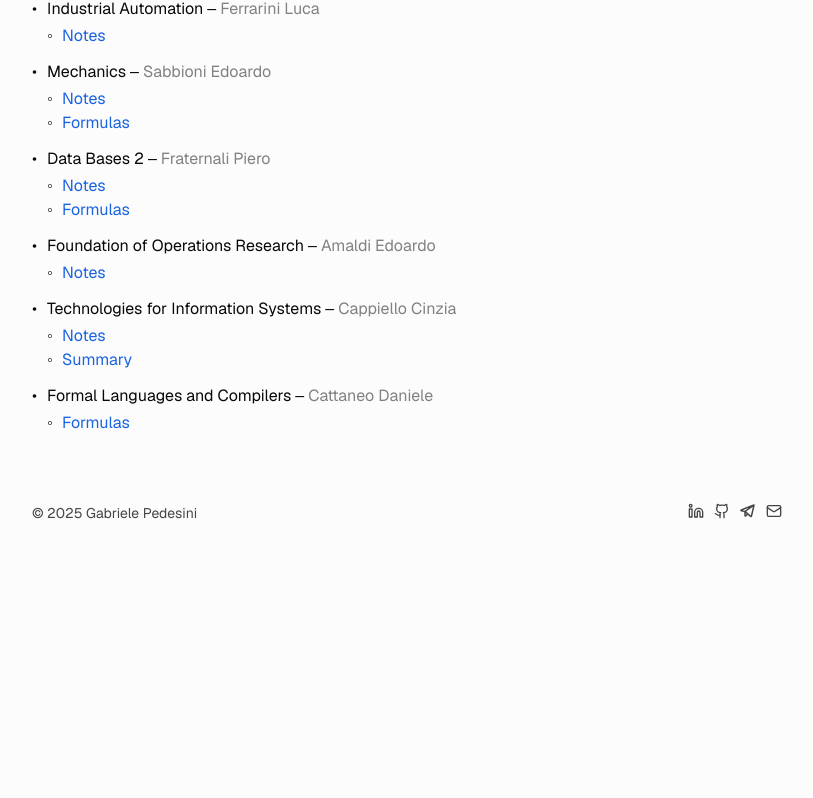
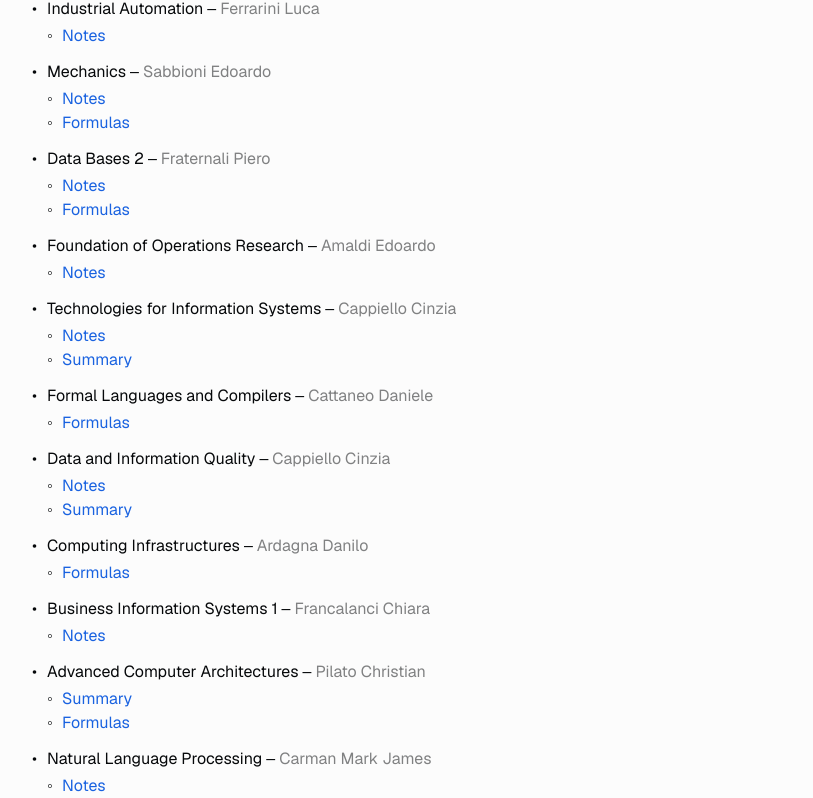
Before and after one commit to gabrielepedesini/portfolio, a Next.js app: page /notes in a window 1280 px wide. Shown: the part 1999-2797 px from the top of the page, without its empty margins (233-1046 px from the left). Before the commit the page ends 2552 px from the top, so only its background shows below. Built offline with nearby package versions, Linux system fonts and the light colour scheme.

Commit message:
Added new courses

```diff
--- a/components/ProjectsContent.tsx
+++ b/components/ProjectsContent.tsx
@@ -2,6 +2,7 @@
 
 import { useState, useMemo } from 'react';
 import Description from "@/components/Description";
+import { sort } from 'd3';
 
 interface Project {
 	id: string;
@@ -65,6 +66,7 @@ export default function ProjectsContent({ dict }: ProjectsContentProps) {
 
 	const yearOptions = useMemo(() => {
 		const years = [...new Set(projects.map(project => project.year))];
+		years.sort((a, b) => parseInt(b) - parseInt(a));
 		return years.map(year => ({ value: year, label: year }));
 	}, [projects]);
 
--- a/locales/en.json
+++ b/locales/en.json
@@ -449,6 +449,92 @@
 					"level": "MSc",
 					"year": "1",
 					"subject": "Computer Science"
+				},
+				{
+					"title": "Data and Information Quality",
+					"teacher": "Cappiello Cinzia",
+					"resources": [
+						{
+						"type": "Notes",
+						"link": "https://drive.google.com/file/d/1kBC2245sfrnzNNX7Y1aYuuZDqm23pcu8/view?usp=sharing"
+						},
+						{
+						"type": "Summary",
+						"link": "https://drive.google.com/file/d/1uJlGb0aGxofvRTEfxwphS1G0C5wWF36c/view?usp=sharing"
+						}
+					],
+					"level": "MSc",
+					"year": "1",
+					"subject": "Computer Science"
+				},
+				{
+					"title": "Computing Infrastructures",
+					"teacher": "Ardagna Danilo",
+					"resources": [
+						{
+						"type": "Formulas",
+						"link": "https://drive.google.com/file/d/1X0udR_8XzQQa0rOOnLQv0pyW7BumtZ-7/view?usp=sharing"
+						}
+					],
+					"level": "MSc",
+					"year": "1",
+					"subject": "Computer Science"
+				},
+				{
+					"title": "Business Information Systems 1",
+					"teacher": "Francalanci Chiara",
+					"resources": [
+						{
+						"type": "Notes",
+						"link": "https://drive.google.com/file/d/1cZLg2AJmHqFeR2dJbn0mY3DKtO8pQSh8/view?usp=sharing"
+						}
+					],
+					"level": "MSc",
+					"year": "1",
+					"subject": "Computer Science"
+				},
+				{
+					"title": "Advanced Computer Architectures",
+					"teacher": "Pilato Christian",
+					"resources": [
+						{
+						"type": "Summary",
+						"link": "https://drive.google.com/file/d/1BU3Vn20bcx27smdaDu65VdEYVa-3hYTd/view?usp=sharing"
+						},
+						{
+						"type": "Formulas",
+						"link": "https://drive.google.com/file/d/1wTCTC7Vds32aecrNEe0c-3oN8Yjcbb9a/view?usp=sharing"
+						}
+					],
+					"level": "MSc",
+					"year": "1",
+					"subject": "Computer Science"
+				},
+				{
+					"title": "Natural Language Processing",
+					"teacher": "Carman Mark James",
+					"resources": [
+						{
+						"type": "Notes",
+						"link": "https://drive.google.com/file/d/1h8OAoWr6PtGuIYbgMXgw0K5x0msxt9kh/view?usp=sharing"
+						}
+					],
+					"level": "MSc",
+					"year": "1",
+					"subject": "Computer Science"
+				},
+				{
+					"title": "Computer Security",
+					"teacher": "Carminati Michele",
+					"resources": [
+						{
+						"type": "Notes",
+						"link": "https://drive.google.com/file/d/1u_QYfPh53Fk8dDQTB92cp43QhoDhghA9/view?usp=sharing"
+						}
+					],
+					"level": "MSc",
+					"year": "1",
+					"subject": "Computer Science"
 				}
 			]
 		},
@@ -537,44 +623,9 @@
 						"Multigame support on one server",
 						"Client disconnection and reconnection management"
 					],
-					"technologies": [
-						"Java",
-						"JavaFX",
-						"CSS"
-					],
+					"technologies": ["Java", "JavaFX", "CSS"],
 					"link": null,
 					"github": "https://github.com/gabrielepedesini/galaxy-trucker",
-					"img": true
-				},
-				{
-					"id": "paste2quiz",
-					"title": "Paste2Quiz",
-					"shortdesc": "a platform that transforms multiple-choice quizzes into interactive tests for students",
-					"date": "March, 2026",
-					"year": "2026",
-					"category": ["Web Development"],
-					"desc": [
-						"The tool allows users to paste quiz questions, typically multiple choice, following a structured syntax provided by the platform.",
-						"Once the data is entered, the system generates a dynamic interactive quiz that allows you to answer questions directly within the interface.",
-						"At the end of the quiz, the user can confirm or end the session to view results, including correct answers, mistakes, and performance statistics.",
-						"The platform also includes a syntax guide and a dedicated prompt for LLM models, which allows you to automatically generate quiz content starting from sources provided by the user."
-					],
-					"goals": [
-						"The goal of the project is to simplify the creation and management of quizzes for students, making study and self-assessment more efficient."
-					],
-					"functions": [
-						"Custom input handling",
-						"Responsive design",
-						"Light/Dark mode"
-					],
-					"technologies": [
-						"Next.js",
-						"React.js",
-						"TypeScript",
-						"CSS"
-					],
-					"link": "https://paste2quiz.vercel.app",
-					"github": "https://github.com/gabrielepedesini/paste2quiz",
 					"img": true
 				},
 				{
@@ -585,13 +636,13 @@
 					"year": "2025",
 					"category": ["Web Development"],
 					"desc": [
-						"Once you enter the details of the exams you need to take, the tool calculates the most optimal combinations for scheduling them.",
-						"The algorithm calculates a score for each combination by evaluating several key aspects, including the time span between the first and last exam, the balance of intervals between adjacent exams, and the presence of multiple exams on the same date.",
+						"The tool allows you to enter the details of the exams you need to take and calculates the most optimal combinations for scheduling them.",
+						"The algorithm evaluates the score of each combination based on various factors, including the time span between the first and last exam, the balance between adjacent exams, and the occurrence of multiple exams on the same date.",
 						"Based on this calculation, it suggests the best combinations, ranked from best to worst.",
-						"The project is still in beta, and I plan to add new features: a tutorial section and the ability to export the selected combination to a calendar provider..."
+						"The project is still in beta, and I plan to add new features, such as a tutorial section, an option to edit exam details, and the ability to export the selected schedule to a calendar provider..."
 					],
 					"goals": [
-						"The goal was to create a tool capable of making it easier for any student to organize their university exam session."
+						"The goal was to create a tool that helps university students efficiently organize their exam sessions."
 					],
 					"functions": [
 						"Optimization algorithm",
@@ -599,13 +650,8 @@
 						"Responsive design",
 						"Light/Dark mode"
 					],
-					"technologies": [
-						"Next.js",
-						"React.js",
-						"TypeScript",
-						"CSS"
-					],
-					"link": "https://planmyexams.vercel.app",
+					"technologies": ["HTML", "CSS", "JavaScript"],
+					"link": "https://planmyexams.gabrielepedesini.com",
 					"github": "https://github.com/gabrielepedesini/planmyexams",
 					"img": true
 				},
@@ -714,8 +760,8 @@
 					"id": "programmasocrate",
 					"title": "Programma Socrate",
 					"shortdesc": "a website developed for an industrial consulting company",
-					"date": "December, 2025",
-					"year": "2025",
+					"date": "January, 2026",
+					"year": "2026",
 					"category": ["Web Development", "Web Design"],
 					"desc": [
 						"Programma Socrate is a showcase website developed for a company operating in the industrial consulting sector.",
--- a/locales/it.json
+++ b/locales/it.json
@@ -452,6 +452,92 @@
 					"level": "Magistrale",
 					"year": "1",
 					"subject": "Informatica"
+				},
+				{
+					"title": "Data and Information Quality",
+					"teacher": "Cappiello Cinzia",
+					"resources": [
+						{
+							"type": "Appunti",
+							"link": "https://drive.google.com/file/d/1kBC2245sfrnzNNX7Y1aYuuZDqm23pcu8/view?usp=sharing"
+						},
+						{
+							"type": "Riassunto",
+							"link": "https://drive.google.com/file/d/1uJlGb0aGxofvRTEfxwphS1G0C5wWF36c/view?usp=sharing"
+						}
+					],
+					"level": "Magistrale",
+					"year": "1",
+					"subject": "Informatica"
+				},
+				{
+					"title": "Computing Infrastructures",
+					"teacher": "Ardagna Danilo",
+					"resources": [
+						{
+						"type": "Formulario",
+						"link": "https://drive.google.com/file/d/1X0udR_8XzQQa0rOOnLQv0pyW7BumtZ-7/view?usp=sharing"
+						}
+					],
+					"level": "Magistrale",
+					"year": "1",
+					"subject": "Informatica"
+				},
+				{
+					"title": "Business Information Systems 1",
+					"teacher": "Francalanci Chiara",
+					"resources": [
+						{
+						"type": "Appunti",
+						"link": "https://drive.google.com/file/d/1cZLg2AJmHqFeR2dJbn0mY3DKtO8pQSh8/view?usp=sharing"
+						}
+					],
+					"level": "Magistrale",
+					"year": "1",
+					"subject": "Informatica"
+				},
+				{
+					"title": "Advanced Computer Architectures",
+					"teacher": "Pilato Christian",
+					"resources": [
+						{
+						"type": "Riassunto",
+						"link": "https://drive.google.com/file/d/1BU3Vn20bcx27smdaDu65VdEYVa-3hYTd/view?usp=sharing"
+						},
+						{
+						"type": "Formulario",
+						"link": "https://drive.google.com/file/d/1wTCTC7Vds32aecrNEe0c-3oN8Yjcbb9a/view?usp=sharing"
+						}
+					],
+					"level": "Magistrale",
+					"year": "1",
+					"subject": "Informatica"
+				},
+				{
+					"title": "Natural Language Processing",
+					"teacher": "Carman Mark James",
+					"resources": [
+						{
+						"type": "Appunti",
+						"link": "https://drive.google.com/file/d/1h8OAoWr6PtGuIYbgMXgw0K5x0msxt9kh/view?usp=sharing"
+						}
+					],
+					"level": "Magistrale",
+					"year": "1",
+					"subject": "Informatica"
+				},
+				{
+					"title": "Computer Security",
+					"teacher": "Carminati Michele",
+					"resources": [
+						{
+						"type": "Appunti",
+						"link": "https://drive.google.com/file/d/1u_QYfPh53Fk8dDQTB92cp43QhoDhghA9/view?usp=sharing"
+						}
+					],
+					"level": "Magistrale",
+					"year": "1",
+					"subject": "Informatica"
 				}
 			]
 		},
@@ -546,37 +632,6 @@
 					"img": true
 				},
 				{
-					"id": "paste2quiz",
-					"title": "Paste2Quiz",
-					"shortdesc": "una piattaforma che trasforma quiz a risposta multipla in test interattivi per studenti",
-					"date": "Marzo, 2026",
-					"year": "2026",
-					"category": ["Web Development"],
-					"desc": [
-						"Il tool permette agli utenti di incollare domande di quiz, tipicamente a risposta multipla, seguendo una sintassi strutturata fornita dalla piattaforma.",
-						"Una volta inseriti i dati, il sistema genera un quiz interattivo dinamico che consente di rispondere alle domande direttamente all'interno dell'interfaccia.",
-						"Al termine del quiz, l’utente può confermare o terminare la sessione per visualizzare i risultati, incluse le risposte corrette, gli errori e le statistiche di performance.",
-						"La piattaforma include anche una guida alla sintassi e un prompt dedicato per modelli LLM, che permette di generare automaticamente contenuti di quiz partendo da fonti fornite dall’utente."
-					],
-					"goals": [
-						"L'obiettivo del progetto è semplificare la creazione e la gestione di quiz per studenti, rendendo più efficiente lo studio e l'autovalutazione."
-					],
-					"functions": [
-						"Custom input handling",
-						"Responsive design",
-						"Light/Dark mode"
-					],
-					"technologies": [
-						"Next.js",
-						"React.js",
-						"TypeScript",
-						"CSS"
-					],
-					"link": "https://paste2quiz.vercel.app",
-					"github": "https://github.com/gabrielepedesini/paste2quiz",
-					"img": true
-				},
-				{
 					"id": "planmyexams",
 					"title": "PlanMyExams",
 					"shortdesc": "un tool che ti aiuta a trovare le date più ottimali per i tuoi esami universitari",
@@ -587,7 +642,7 @@
 						"Il tool permette, una volta inseriti i dettagli degli esami da sostenere, di calcolare le combinazioni più ottimali per il loro sostenimento.",
 						"L'algoritmo calcola il punteggio di ogni singola combinazione valutando alcuni aspetti di interesse, tra cui: la distanza tra il primo esame e l'ultimo, il bilanciamento delle distanze tra esami adiacenti, e la presenza di più esami nella stessa data.",
 						"Sulla base di questo calcolo, propone all'utente le migliori combinazioni, dalla migliore alla peggiore.",
-						"Il progetto è ancora in beta, infatti ho l'intenzione di inserire nuove features: sezione tutorial, export della combinazione selezionata in un calendar provider..."
+						"Il progetto è ancora in beta, infatti ho l'intenzione di inserire nuove features: sezione tutorial, opzione di modifica dei dettagli di un esame, export della combinazione selezionata in un calendar provider..."
 					],
 					"goals": [
 						"L'obiettivo era quello di creare uno strumento in grado di facilitare l'organizzazione della sessione universitaria di un qualsiasi studente."
@@ -598,13 +653,8 @@
 						"Responsive design",
 						"Light/Dark mode"
 					],
-					"technologies": [
-						"Next.js",
-						"React.js",
-						"TypeScript",
-						"CSS"
-					],
-					"link": "https://planmyexams.vercel.app",
+					"technologies": ["HTML", "CSS", "JavaScript"],
+					"link": "https://planmyexams.gabrielepedesini.com",
 					"github": "https://github.com/gabrielepedesini/planmyexams",
 					"img": true
 				},
@@ -713,8 +763,8 @@
 				  	"id": "programmasocrate",
 					"title": "Programma Socrate",
 					"shortdesc": "un sito web realizzato per un'azienda di consulenza industriale",
-					"date": "Dicembre, 2025",
-					"year": "2025",
+					"date": "Gennaio, 2026",
+					"year": "2026",
 					"category": ["Web Development", "Web Design"],
 					"desc": [
 						"Programma Socrate è un sito web vetrina realizzato per un'azienda che opera nel settore della consulenza industriale.",
```
Lines whose indentation alone changed are shown as unchanged.
